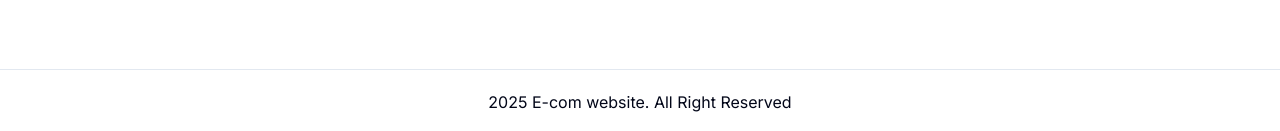
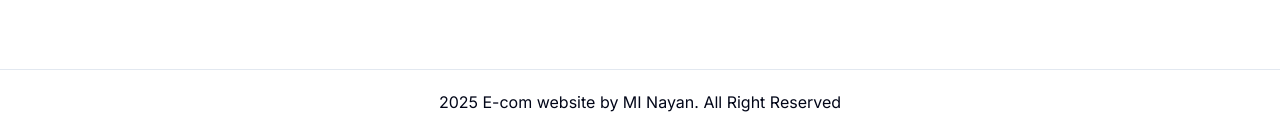
Before and after one commit to Mahfuj-Nayan/ecom_website, a Next.js app: page / in a window 1280 px wide. Shown: the part 666-797 px from the top of the page. Built offline with nearby package versions, Linux system fonts and the light colour scheme; no server answers; the database is empty.

Commit message:
Small change

```diff
--- a/components/footer.tsx
+++ b/components/footer.tsx
@@ -5,7 +5,7 @@ const Footer = () => {
   return (
     <footer className="border-t">
       <div className="p-5 flex-center">
-        {currentYear} {APP_NAME}. All Right Reserved
+        {currentYear} {APP_NAME} by MI Nayan. All Right Reserved
       </div>
     </footer>
   );
```
